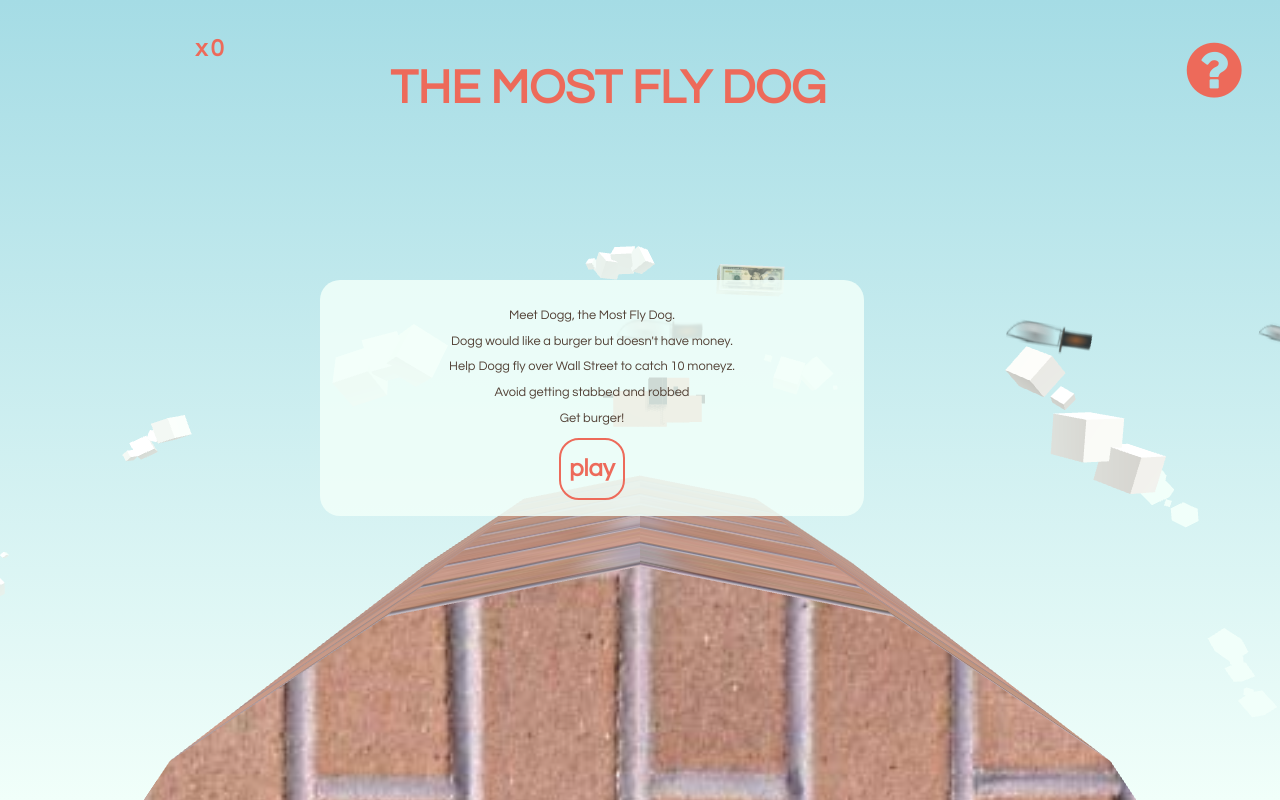
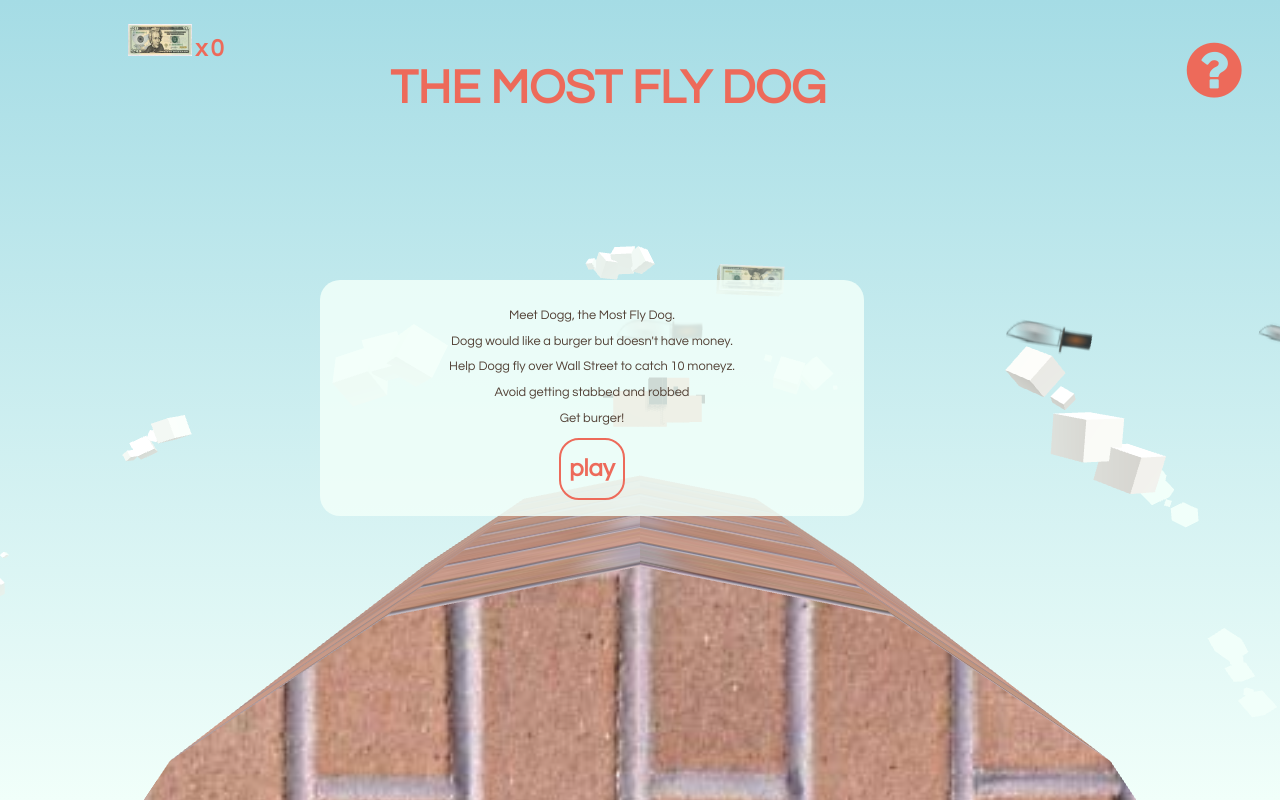
Before and after one commit to eolhc/the_most_fly_dog, a plain HTML site: page index.html in a window 1280 px wide. Drawn offline with Linux system fonts and the light colour scheme; the site is published under a folder, as on GitHub Pages, so addresses that start at the root find nothing; animation ran at ten frames a second.

Commit message:
fix cash link

```diff
--- a/index.html
+++ b/index.html
@@ -14,7 +14,7 @@
   </header>
 
   <div id="cash">
-    <img src="/cash.png" alt="">
+    <img src="cash.png" alt="">
     <h2>x</h2>
     <h2>
       <span id="amount">
```
